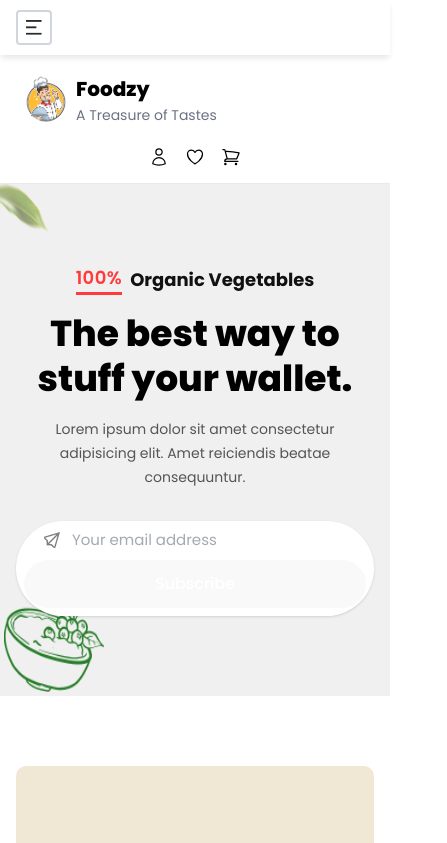
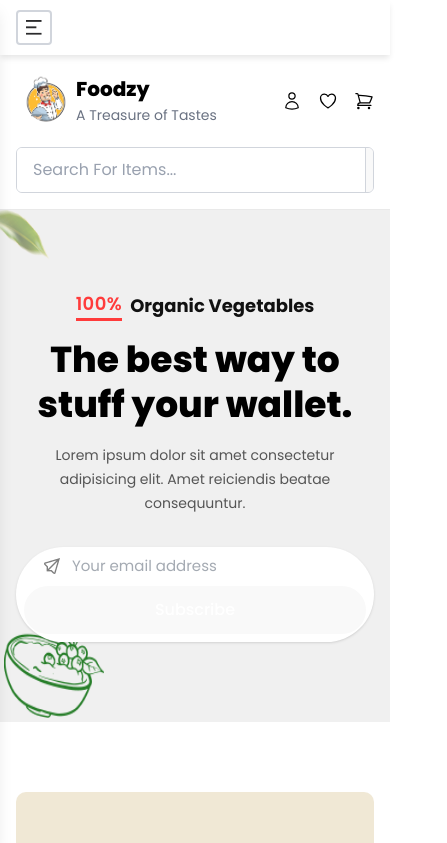
Before and after one commit to K-Sakthi-Vel/Foodzy, a React (Vite) app: page / in a window 390 px wide. Shown: the top 843 px of the page, 447 px wide, since content can reach past the window. Built offline with nearby package versions, Linux system fonts and the light colour scheme.

Commit message:
screen responsiveness updates

```diff
--- a/src/components/ui/Footer.tsx
+++ b/src/components/ui/Footer.tsx
@@ -35,13 +35,13 @@ export default function Footer() {
   };
 
   return (
-    <footer style={{ backgroundColor: '#F7F7F8' }} className="relative flex items-end justify-center h-[513px] border-t border-[#E9E9E9] pt-20 mt-20">
-      <img src={image1} alt="Foodzy" className="absolute bottom-5 right-50 h-[60px] w-[120px]" />
-      <img src={image2} alt="Foodzy" className="absolute top-[-24px] right-50 h-[70px] w-[70px]" />
-      <img src={image3} alt="Foodzy" className="absolute top-[200px] left-[-10px] h-[60px] w-[60px]" />
-      <div className="container w-[1320px] relative px-4 h-full">
-        <div className="grid grid-cols-12 gap-10">
-          <div className="w-[400px] col-span-12 lg:col-span-4">
+    <footer style={{ backgroundColor: '#F7F7F8' }} className="relative flex flex-col items-center justify-end border-t border-[#E9E9E9] pt-20 mt-20 md:pt-20">
+      <img src={image1} alt="Foodzy" className="absolute bottom-5 right-50 h-[60px] w-[120px] hidden md:block" />
+      <img src={image2} alt="Foodzy" className="absolute top-[-24px] right-50 h-[70px] w-[70px] hidden md:block" />
+      <img src={image3} alt="Foodzy" className="absolute top-[200px] left-[-10px] h-[60px] w-[60px] hidden md:block" />
+      <div className="container max-w-screen-xl mx-auto px-4">
+        <div className="grid grid-cols-12 md:grid-cols-12 gap-y-8 md:gap-y-0 gap-x-4 lg:gap-x-10">
+          <div className="col-span-12 md:col-span-12 lg:col-span-4 md:w-auto">
             <div className="mb-1">
               <a href="#" className="flex items-center">
                 <img src={logo} alt="Foodzy" className="h-12 mr-1" />
@@ -51,13 +51,13 @@ export default function Footer() {
                 </div>
               </a>
             </div>
-            <p className="text-[#7A7A7A] text-[14px] ml-2 mb-6" style={{fontFamily:'Poppins'}}>
+            <p className="text-[#7A7A7A] text-[14px] ml-2 mb-6 break-words" style={{fontFamily:'Poppins'}}>
               FoodTrove is the biggest market of grocery products. Get your daily needs from our store.
             </p>
             <ul className="space-y-4 text-gray-600 text-[14px] text-[#777777]">
               <li className="flex items-start">
                 <MapPin className="text-red-500 mr-3 mt-1 h-5 w-5 flex-shrink-0" />
-                <span>51 Green St. Huntington ohaio beach ontario, NY 11746 KY 4783, USA.</span>
+                <span className="break-words">51 Green St. Huntington ohaio beach ontario, NY 11746 KY 4783, USA.</span>
               </li>
               <li className="flex items-center">
                 <Mail className="text-red-500 mr-3 h-5 w-5 flex-shrink-0" />
@@ -70,7 +70,7 @@ export default function Footer() {
             </ul>
           </div>
 
-          <div className="col-span-6 lg:col-span-2">
+          <div className="col-span-6 md:col-span-3 lg:col-span-2">
             <h3 className="text-[18px] font-bold text-[#000000] mb-6" style={{fontFamily:'Arial'}}>Company</h3>
             <ul className="space-y-4 text-[#777777] text-[14px]" style={{fontFamily:'Poppins'}}>
               <li><a href="#" className="hover:text-red-500">About Us</a></li>
@@ -82,7 +82,7 @@ export default function Footer() {
             </ul>
           </div>
 
-          <div className="col-span-6 lg:col-span-2">
+          <div className="col-span-6 md:col-span-3 lg:col-span-2">
             <h3 className="text-[18px] font-bold text-[#000000] mb-6"  style={{fontFamily:'Arial'}}>Category</h3>
             <ul className="space-y-4 text-[#777777] text-[14px]" style={{fontFamily:'Poppins'}}>
               <li><a href="#" className="hover:text-red-500">Dairy & Bakery</a></li>
@@ -94,7 +94,7 @@ export default function Footer() {
             </ul>
           </div>
 
-          <div className="col-span-12 lg:col-span-4">
+          <div className="col-span-12 md:col-span-12 lg:col-span-4">
             <h3 className="text-[18px] font-bold text-[#000000] mb-6"  style={{fontFamily:'Arial'}}>Subscribe Our Newsletter</h3>
             <div className="relative mb-6">
               <input
@@ -131,9 +131,9 @@ export default function Footer() {
             </div>
           </div>
         </div>
-        <div className="absolute bottom-0 w-full border-t border-gray-200 mt-12 py-6 text-center text-gray-600"  style={{fontFamily:'Poppins'}}>
-          © 2025 <a href="#" className="text-red-500 font-semibold">foodzy</a>. All rights reserved.
-        </div>
+      </div>
+      <div className="w-full border-t border-gray-200 mt-12 py-6 text-center text-gray-600"  style={{fontFamily:'Poppins'}}>
+        © 2025 <a href="#" className="text-red-500 font-semibold">foodzy</a>. All rights reserved.
       </div>
     </footer>
   );
--- a/src/components/ui/Navbar.tsx
+++ b/src/components/ui/Navbar.tsx
@@ -1,22 +1,86 @@
-import React from 'react';
+import React, { useState } from 'react';
 import { Link } from 'react-router-dom';
-import { PhoneIcon } from '@heroicons/react/24/outline';
+import { PhoneIcon, XMarkIcon } from '@heroicons/react/24/outline'; // Added XMarkIcon for close button
 import Dropdown from './Dropdown';
 import Menu from '../../assets/menu.png'
 export default function Navbar() {
+  const [showMobileMenu, setShowMobileMenu] = useState(false);
+
+  const toggleMobileMenu = () => {
+    setShowMobileMenu(!showMobileMenu);
+  };
+
   return (
     <header
       className="bg-white h-[55px] w-full flex items-center justify-center
-             shadow-[0_4px_6px_-1px_rgba(0,0,0,0.1)] sticky top-0 z-899"
+             shadow-[0_4px_6px_-1px_rgba(0,0,0,0.1)] sticky top-0 z-[899]" // Increased z-index to ensure menu is on top
     >
-      <div className="container w-full md:w-[1296px] mx-auto flex items-center justify-between h-full px-4 md:px-0">
+      <div className="container w-full md:max-w-7xl mx-auto flex items-center justify-between h-full px-4 md:px-0">
         {/* Hamburger Menu Icon */}
-        <div className="p-2 cursor-pointer border-2 border-gray-300 rounded md:ml-5">
-          <img className='h-[15px] w-[16px]' src={Menu} alt='logo' />
+        <div className="p-2 cursor-pointer border-2 border-gray-300 rounded md:ml-5 lg:hidden" onClick={toggleMobileMenu}>
+          {showMobileMenu ? (
+            <XMarkIcon className="h-4 w-4 text-gray-700" />
+          ) : (
+            <img className='h-[15px] w-[16px]' src={Menu} alt='menu' />
+          )}
         </div>
 
-        {/* Navigation Links */}
-        <nav className="hidden md:flex space-x-6 ml-10 text-sm font-medium">
+        {/* Mobile Sliding Menu (visible on small/medium screens) */}
+        <div className={`fixed top-0 left-0 h-full w-64 bg-white shadow-lg transform transition-transform duration-300 ease-in-out z-[999] lg:hidden ${showMobileMenu ? 'translate-x-0' : '-translate-x-full'}`}>
+          <div className="flex justify-end p-4">
+            <XMarkIcon className="h-6 w-6 cursor-pointer text-gray-700" onClick={toggleMobileMenu} />
+          </div>
+          <nav className="flex flex-col gap-5 p-4 text-sm font-medium">
+            <Link to="/" className="text-gray-700 hover:text-gray-900 py-2" onClick={toggleMobileMenu}>
+              Home
+            </Link>
+            <Dropdown
+              title="Category"
+              items={[
+                { name: 'Fruits & Vegetables', path: '' },
+                { name: 'Breakfast & Dairy', path: '' },
+                { name: 'Meat & Seafood', path: '' },
+                { name: 'Breads & Bakery', path: '' },
+              ]}
+            />
+            <Dropdown
+              title="Products"
+              items={[
+                { name: 'Product Grid', path: '' },
+                { name: 'Product List', path: '' },
+                { name: 'Product Detail', path: '' },
+              ]}
+            />
+            <Dropdown
+              title="Pages"
+              items={[
+                { name: 'About Us', path: '' },
+                { name: 'Contact Us', path: '' },
+                { name: 'FAQs', path: '' },
+                { name: 'Privacy Policy', path: '' },
+              ]}
+            />
+            <Dropdown
+              title="Blog"
+              items={[
+                { name: 'Blog Grid', path: '' },
+                { name: 'Blog List', path: '' },
+                { name: 'Blog Detail', path: '' },
+              ]}
+            />
+            <Dropdown
+              title="Elements"
+              items={[
+                { name: 'Typography', path: '' },
+                { name: 'Buttons', path: '' },
+                { name: 'Forms', path: '' },
+              ]}
+            />
+          </nav>
+        </div>
+
+        {/* Desktop Navigation Links (visible on large screens) */}
+        <nav className="hidden lg:flex space-x-6 ml-5 text-sm font-medium">
           <Link to="/" className="text-gray-700 hover:text-gray-900">
             Home
           </Link>
@@ -64,13 +128,13 @@ export default function Navbar() {
           />
         </nav>
 
-        {/* Search Icon and Phone Number */}
+        {/* Phone Number */}
         <div className="hidden md:flex items-center space-x-4">
           <span className="text-gray-700 font-medium">
             <PhoneIcon className="inline w-5 h-5 mr-1" /> +123 (456) (7890)</span>
         </div>
 
-        <div className="md:hidden">
+        <div className="lg:hidden md:block">
         </div>
       </div>
     </header>
--- a/src/components/ui/TopHeader.tsx
+++ b/src/components/ui/TopHeader.tsx
@@ -51,10 +51,11 @@ export default function TopHeader() {
   };
 
   return (
-    <div className="bg-white h-auto md:h-[86px] w-full flex items-center justify-center header-bottom-border p-4 md:p-0">
-      <div className="container w-full md:w-[1296px] mx-auto flex flex-col md:flex-row items-center justify-between">
-        {/* Logo Section */}
-        <div className="flex items-center justify-between w-full md:w-auto">
+    <div className="bg-white h-auto py-4 w-full flex items-center justify-center header-bottom-border px-4">
+      <div className="container w-full md:max-w-7xl mx-auto flex flex-wrap items-center justify-between">
+        {/* Top row for Logo and Icons on mobile, full flex-row on md+ */}
+        <div className="flex items-center justify-between w-full md:w-auto md:flex-grow-0">
+          {/* Logo Section */}
           <Link to="/">
             <div className="flex items-center">
               <img className='h-[60px] w-[60px] md:h-[82px] md:w-[82px]' src={Logo} alt='logo' />
@@ -64,12 +65,32 @@ export default function TopHeader() {
               </div>
             </div>
           </Link>
-          <div className="md:hidden">
+          {/* Account, Wishlist, Cart Icons/Links for mobile (visible on small/medium, hidden on large) */}
+          <div className="flex items-center space-x-4 text-[#000000] md:hidden">
+            <Link to="/account" className="flex items-center">
+              <UserIcon className="w-5 h-5" />
+            </Link>
+            <Link to="/wishlist" className="flex items-center relative">
+              <HeartIcon className="w-5 h-5" />
+              {wishlistCount > 0 && (
+                <span className="absolute -top-1 -right-2 bg-red-500 text-white text-xs rounded-full h-4 w-4 flex items-center justify-center">
+                  {wishlistCount}
+                </span>
+              )}
+            </Link>
+            <Link to="/cart" className="flex items-center relative">
+              <ShoppingCartIcon className="w-5 h-5" />
+              {cartCount > 0 && (
+                <span className="absolute -top-1 -right-2 bg-red-500 text-white text-xs rounded-full h-4 w-4 flex items-center justify-center">
+                  {cartCount}
+                </span>
+              )}
+            </Link>
           </div>
         </div>
 
         {/* Search Bar Section */}
-        <div className="hidden md:flex flex-col w-full md:w-[600px] mt-4 md:mt-0 relative" ref={searchResultsRef}>
+        <div className="flex flex-col w-full md:w-auto md:flex-grow mt-4 md:mt-0 md:mx-4 relative" ref={searchResultsRef}>
           <div className="flex items-stretch w-full border border-gray-300 rounded-md overflow-hidden">
             <input
               type="text"
@@ -78,7 +99,7 @@ export default function TopHeader() {
               value={searchTerm}
               onChange={handleSearchChange}
             />
-            <div className="relative border-l border-gray-300">
+            <div className="relative border-l border-gray-300 hidden md:block"> {/* Hide on small, show on medium+ */}
             <select
               className="
                 px-4 py-[12px] bg-white text-gray-800
@@ -122,14 +143,14 @@ export default function TopHeader() {
           )}
         </div>
 
-        {/* Account, Wishlist, Cart Icons/Links */}
-        <div className="flex items-center space-x-4 md:space-x-6 text-[#000000] mt-4 md:mt-0">
+        {/* Account, Wishlist, Cart Icons/Links for desktop (hidden on small/medium, visible on large) */}
+        <div className="hidden md:flex items-center space-x-4 md:space-x-6 text-[#000000] md:flex-grow-0">
           <Link to="/account" className="flex items-center hover:text-gray-900">
-            <UserIcon className="w-5 h-5 md:mr-1" />
+            <UserIcon className="w-5 h-5 mr-1" />
             <span className="hidden md:inline text-[15px]" style={{ fontFamily: 'Poppins' }}>Account</span>
           </Link>
           <Link to="/wishlist" className="flex items-center relative hover:text-gray-900">
-            <HeartIcon className="w-5 h-5 md:mr-1" />
+            <HeartIcon className="w-5 h-5 mr-1" />
             <span className="hidden md:inline text-[15px]" style={{ fontFamily: 'Poppins' }}>Wishlist</span>
             {wishlistCount > 0 && (
               <span className="absolute -top-1 -right-2 bg-red-500 text-white text-xs rounded-full h-4 w-4 flex items-center justify-center">
@@ -138,7 +159,7 @@ export default function TopHeader() {
             )}
           </Link>
           <Link to="/cart" className="flex items-center relative hover:text-gray-900">
-            <ShoppingCartIcon className="w-5 h-5 md:mr-1" />
+            <ShoppingCartIcon className="w-5 h-5 mr-1" />
             <span className="hidden md:inline text-[15px]" style={{ fontFamily: 'Poppins' }}>Cart</span>
             {cartCount > 0 && (
               <span className="absolute -top-1 -right-2 bg-red-500 text-white text-xs rounded-full h-4 w-4 flex items-center justify-center">
```
